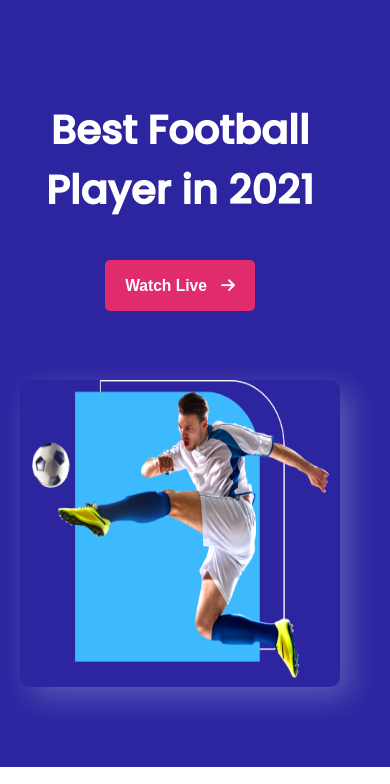
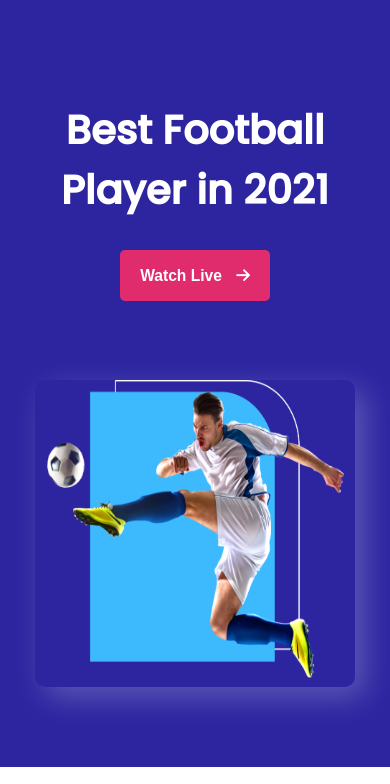
Before and after one commit to skrehad/Football, a plain HTML site: page index.html in a window 390 px wide. Shown: the top 784 px of the page. Drawn offline with Linux system fonts and the light colour scheme.

Commit message:
responsive

```diff
--- a/style.css
+++ b/style.css
@@ -225,6 +225,7 @@ footer{
 /* Media Queries */
 
 /* Mobile Devices */
+
 @media only screen and (max-width:688px) {
     .container{
         width: 100%;
@@ -232,28 +233,29 @@ footer{
         padding: 0px;
     }
     .header{
-        /* background-color: #2D25A0; */
+        /* align-items: center; */
         display: grid;
         grid-template-columns: repeat(1, 1fr);
 
     }
     .title{
         max-width: 300px;
-        margin-left: 30px;
+        margin: auto;
         text-align: center;
     }
     .title h1{
         font-size: 40px;
+        text-align: center;
     }
     .title button{
-        text-align: center;
-        margin-top: 20px;
+        align-items: center;
+        margin-top: 10px;
         margin-bottom: 0px;
     }
     .banner{
         width: 320px;
         height: auto;
-        margin: 0px 20px;
+        margin: auto;
     }
     .banner img{
         margin-left: 10px;
@@ -283,7 +285,7 @@ footer{
     .match-review{
         width: 300px;
         margin: 0px 10px;
-
+        margin: auto;
     }
     .match-review h1{
         font-size: 35px;
@@ -300,10 +302,9 @@ footer{
     }
     .match-img{
         width: auto;
-
     }
     .match-img2 img{
-        margin: 0px 20px;
+        margin: 0px 37px 0px;
         margin-top: 20px;
     }
     .logo img{
```
Also changed, not shown: images/banner2.jpg (deleted).
